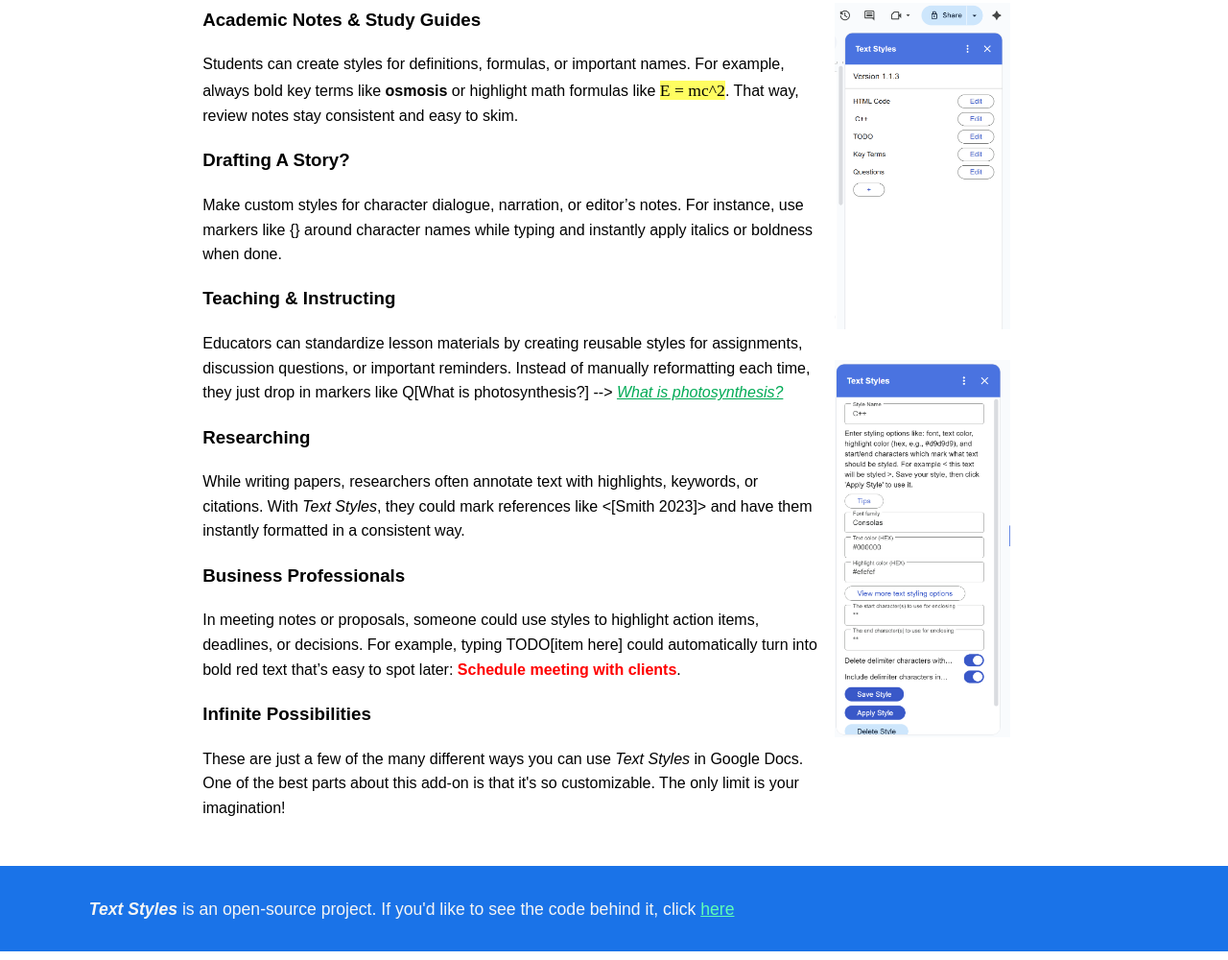
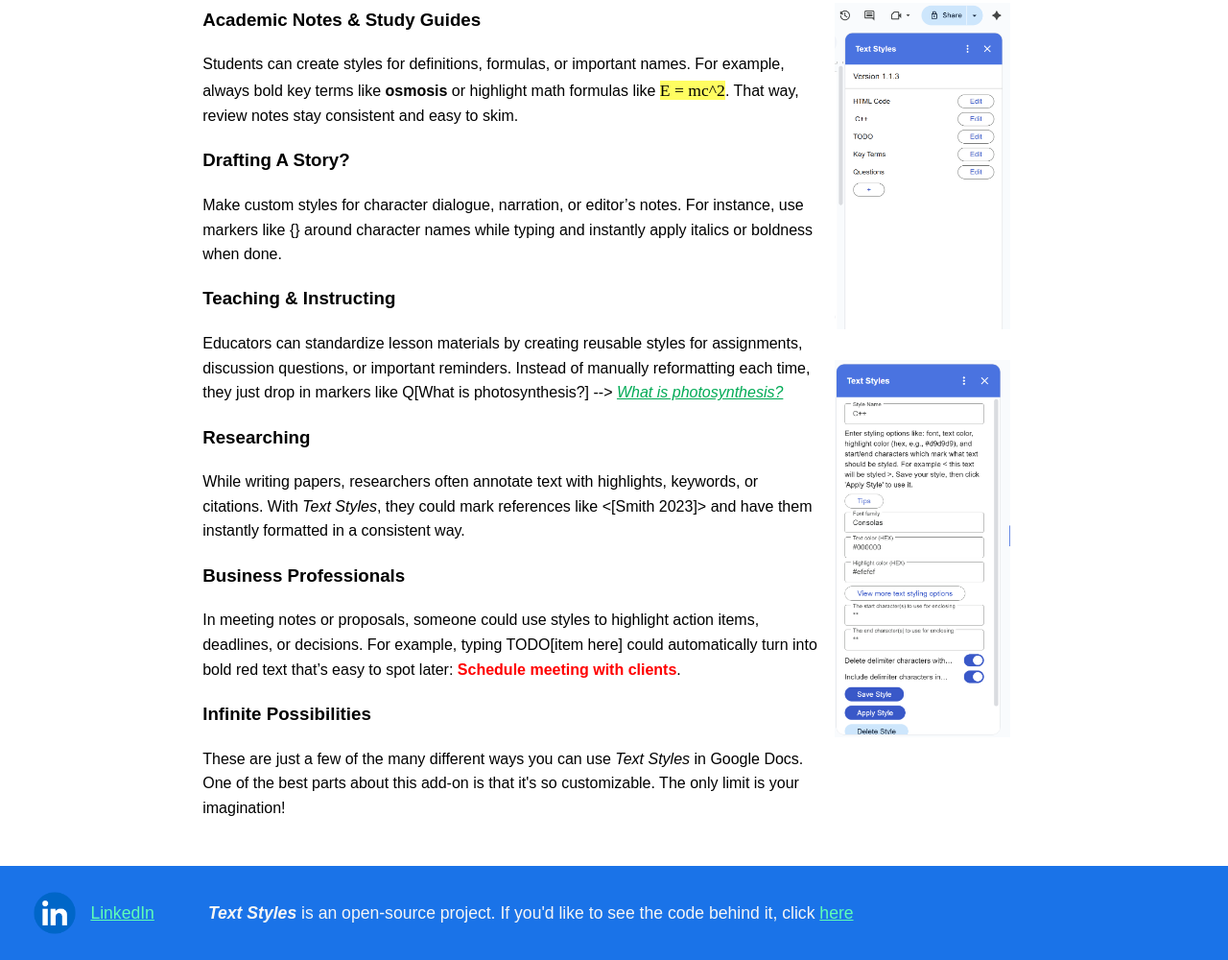
Before and after one commit to SonOfAthena1/AboutTextStylesWebsite, a website: page index.html in a window 1280 px wide. Shown: the part 926-1926 px from the top of the page at 96% size. Drawn offline with Linux system fonts and the light colour scheme.

Commit message:
Added my LinkedIn to footer

```diff
--- a/index.html
+++ b/index.html
@@ -81,6 +81,8 @@
       </section>
     </main>
     <footer>
+      <img class="footer-logo" src="public/linkedin-logo.png" alt="LinkedIn Logo">
+      <a class="footer-link" href="www.linkedin.com/in/leland-cuellar-784b19355">LinkedIn</a>
       <p id="footer-text"><strong><em>Text Styles</em></strong> is an open-source project. If you'd like to see the code behind it,
         click <a class="footer-link" href="https://github.com/SonOfAthena1/Text-Styles-Google-Docs-Extension" target="_blank">here</a> </p>
     </footer>
--- a/public/style.css
+++ b/public/style.css
@@ -135,16 +135,27 @@ main {
 footer {
     background-color: #1a73e8;
     padding: 0.8rem;
+    display: flex;
+    flex-direction: row;
+    align-items: center;
 }
 
 #footer-text {
     color: whitesmoke;
     font-size: 1.1rem;
-    margin-left: 5rem;
+    margin-left: 3.5rem;
 }
 
 .footer-link {
     color: #5effb7;
+    font-size: 1.1rem;
+}
+
+.footer-logo {
+    width: 4.5rem;
+    height: 4.5rem;
+    margin-left: 0.5rem;
+    margin-right: 0.1rem;
 }
 
 
```
Also changed, not shown: pages/privacy-policy.html (+2 -0 lines), pages/support.html (+2 -0 lines), pages/terms-of-service.html (+2 -0 lines), public/linkedin-logo.png (added).
